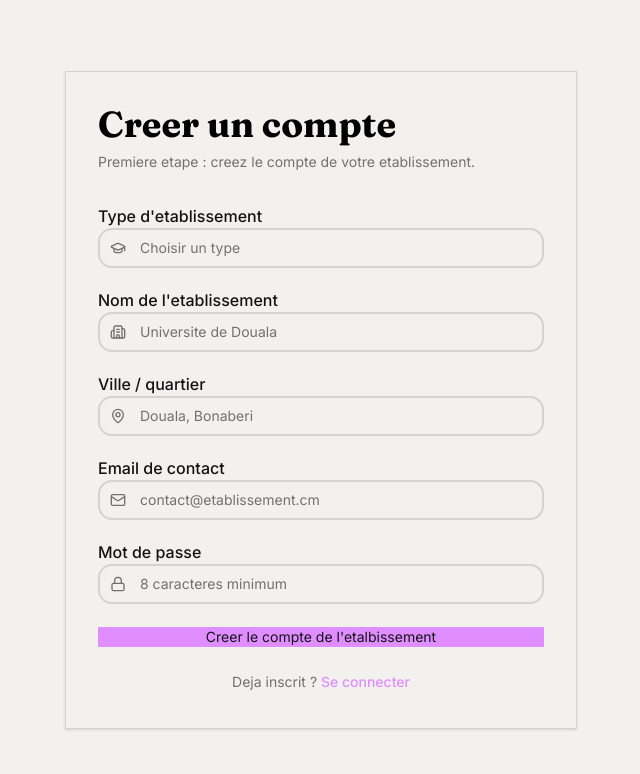
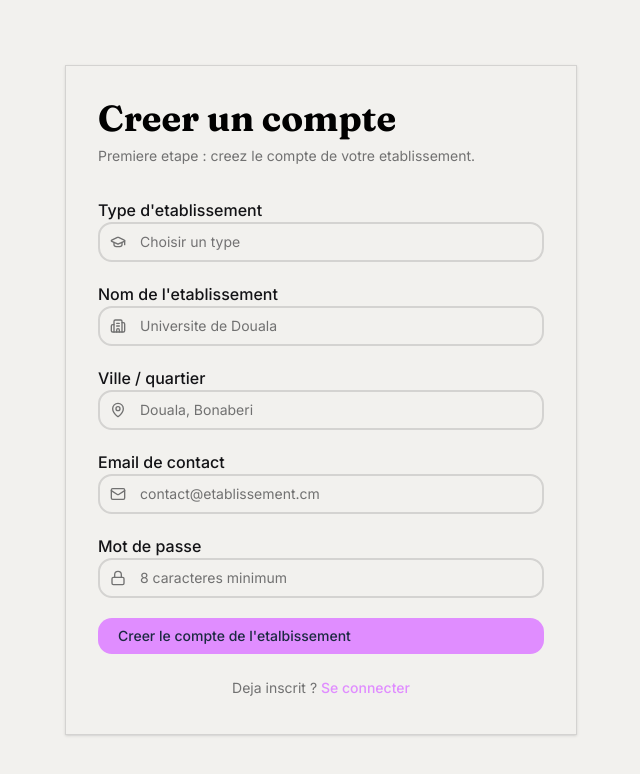
Before and after one commit to pxtrice03/Academic-Librarian, a React (Vite) app in the folder client/: page /inscription in a window 1280 px wide. Shown: the top 774 px of the page, without its empty margins (319-959 px from the left). Built offline with nearby package versions, Linux system fonts and the light colour scheme.

Commit message:
feat: used the new Button component

```diff
--- a/client/src/pages/RegistrationPage.tsx
+++ b/client/src/pages/RegistrationPage.tsx
@@ -9,9 +9,10 @@ import {
 import type { LucideIcon } from 'lucide-react';
 import FormField from '@components/ui/FormField';
 import { cn } from '@libs/utils';
-import { button, input } from '@libs/style';
+import { input } from '@libs/style';
 import Mascot from '@components/Mascot';
 import AuthLayout from '@components/layout/AuthLayout';
+import { Button } from "@components/ui/Button";
 
 type Field = {
     id: string;
@@ -62,10 +63,9 @@ const RegistrationPage = () => (
                 </FormField>
             ))}
 
-            {/* submit button full width */}
-            <button type="submit" className={cn(button, "w-full justify-center bg-accent text-sm text-primary-foreground hover:bg-accent/90")}>
+            <Button className="w-full" type="submit">
                 Creer le compte de l'etalbissement
-            </button>
+            </Button>
         </form>
     </AuthLayout>
 );
```
